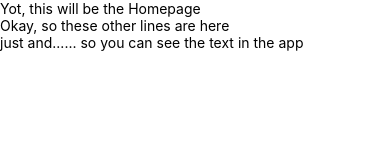
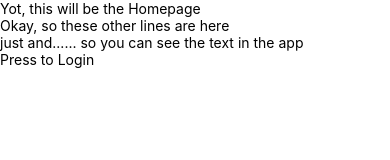
Before and after one commit to JustinDudley/globo, a React Native app: screen / in a window 390 px wide. Shown: the top 160 px of the page. Built offline with nearby package versions, Linux system fonts and the light colour scheme.

Commit message:
add pressable toggle for user login

```diff
--- /dev/null
+++ b/app/sections/Header.js
@@ -0,0 +1,23 @@
+import React from "react";
+import { Stylesheet, Text } from "react-native";
+
+export class Header extends React.Component {
+  constructor(props) {
+    super(props); // access to parent class
+    this.state = { isLoggedIn: false };
+  }
+
+  toggleUser = () => {
+    this.setState((previousState) => {
+      return { isLoggedIn: !previousState.isLoggedIn };
+    });
+  };
+
+  render() {
+    let display = this.state.isLoggedIn ? "John Doe" : this.props.message;
+    return <Text onPress={this.toggleUser}>{display}</Text>;
+  }
+}
+
+// this.props.message: Static.   => PROPS
+// user:  eventually, this will be dynamic:  => STATE
--- a/app/views/Home.js
+++ b/app/views/Home.js
@@ -1,5 +1,7 @@
 import React from "react";
 import { Stylesheet, Text, View } from "react-native";
+
+import { Header } from "../sections/Header";
 
 export class Home extends React.Component {
   render() {
@@ -8,6 +10,7 @@
         <Text>Yot, this will be the Homepage</Text>
         <Text>Okay, so these other lines are here</Text>
         <Text>just and...... so you can see the text in the app</Text>
+        <Header message="Press to Login" />
       </View>
     );
   }
```
